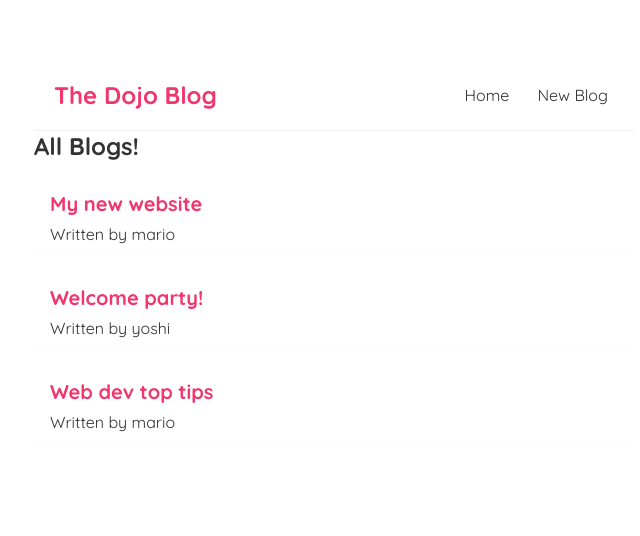
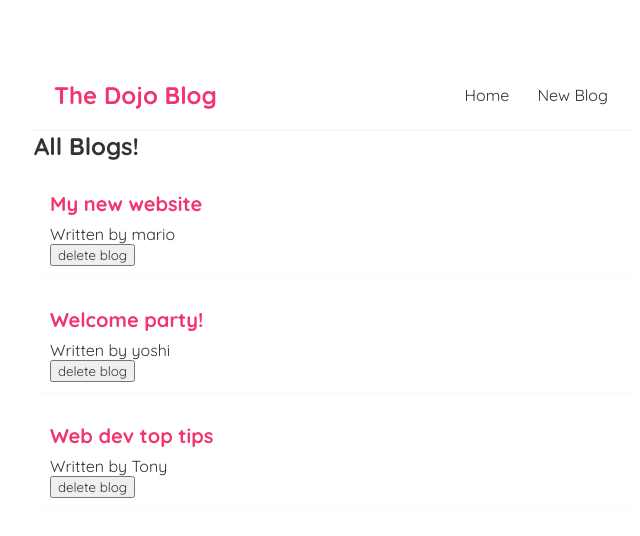
Before and after one commit to TonyRite/dojo-app, a React (Create React App) app: page / in a window 1280 px wide. Shown: the top 536 px of the page, without its empty margins (306-946 px from the left). Built offline with nearby package versions, Linux system fonts and the light colour scheme.

Commit message:
function as props
hard

```diff
--- a/src/BlogList.js
+++ b/src/BlogList.js
@@ -1,4 +1,4 @@
-const BlogList = ({blogs,title}) => {
+const BlogList = ({blogs,title,handleDelete}) => {
     // const blogs = props.blogs;
     // const title = props.title;
     return (
@@ -8,6 +8,7 @@
         <div className="blog-preview" key={blog.id} >
           <h2>{ blog.title }</h2>
           <p>Written by { blog.author }</p>
+          <button onClick={()=>handleDelete(blog.id)}>delete blog</button>
         </div>
       ))}
         </div>
--- a/src/Home.js
+++ b/src/Home.js
@@ -5,11 +5,18 @@
     const [blogs, setBlogs] = useState([
         { title: 'My new website', body: 'lorem ipsum...', author: 'mario', id: 1 },
         { title: 'Welcome party!', body: 'lorem ipsum...', author: 'yoshi', id: 2 },
-        { title: 'Web dev top tips', body: 'lorem ipsum...', author: 'mario', id: 3 }
+        { title: 'Web dev top tips', body: 'lorem ipsum...', author: 'Tony', id: 3 }
       ]);
+
+      const handleDelete = (id)=>{
+      const newBlogs = blogs.filter(blog => blog.id !== id);
+      setBlogs(newBlogs);
+      }
+
     return (
         <div className="home">
-             <BlogList blogs={ blogs } title = 'All Blogs!'/>
+             <BlogList blogs={ blogs } title = 'All Blogs!' handleDelete = {handleDelete}/>
+             {/* <BlogList blogs={ blogs.filter((blog)=>blog.author == 'Tony') } title = "Tony's blogs!"/> */}
          </div>
      );
 }
```
